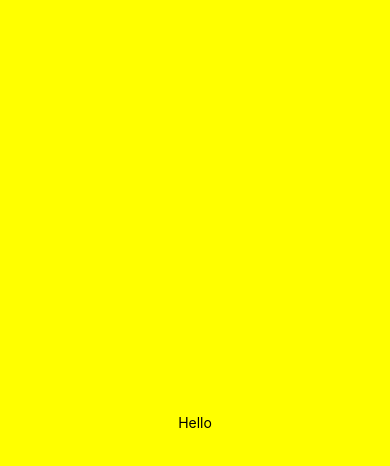
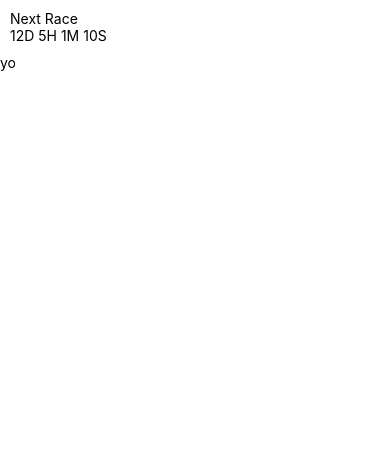
Before and after one commit to KChadwick96/F1-Tracker, a React Native app: screen / in a window 390 px wide. Shown: the top 466 px of the page. Built offline with nearby package versions, Linux system fonts and the light colour scheme.

Commit message:
working on countdown

```diff
--- a/src/components/Container.js
+++ b/src/components/Container.js
@@ -12,9 +12,6 @@ export default ({children}) => {
 const styles = StyleSheet.create({
   container: {
     flex: 1,
-    flexDirection: 'column',
-    justifyContent: 'center',
-    alignItems: 'center',
-    backgroundColor: 'yellow'
+    flexDirection: 'column'
   }
 });
--- a/src/components/Countdown.js
+++ b/src/components/Countdown.js
@@ -1,17 +1,40 @@
 import React from 'react';
 import { View, Text, StyleSheet } from 'react-native';
+import PropTypes from 'prop-types';
 
-export default ({title, countdownTo}) => {
-  return (
-    <View style={styles.container}>
-      <Text>{title}</Text>
-      <Text>12D 5H 1M 10S</Text>
-    </View>
-  );
+class Countdown extends React.Component {
+
+  componentDidMount() {
+    setInterval(() => {
+
+    }, 1000);
+  }
+
+  render() {
+    return (
+      <View style={styles.container}>
+        <Text style={styles.title}>{this.props.title}</Text>
+        <Text style={styles.coutdown}>12D 5H 1M 10S</Text>
+      </View>
+    );
+  }
 }
+
+Countdown.propTypes = {
+  title: PropTypes.string.isRequired,
+  countdownTo: PropTypes.object.isRequired
+};
+
+export default Countdown;
 
 const styles = StyleSheet.create({
   container: {
+    padding: '10px'
+  },
+  title: {
+
+  },
+  countdown: {
 
   }
 });
--- a/src/index.js
+++ b/src/index.js
@@ -2,12 +2,14 @@ import React from 'react';
 import { Text } from 'react-native';
 
 import Container from './components/Container';
+import Countdown from './components/Countdown';
 
 export default class App extends React.Component {
     render() {
         return (
             <Container>
-                <Text>Hello</Text>
+                <Countdown title="Next Race" countdownTo={new Date()} />
+                <Text>yo</Text>
             </Container>
         );
   }
```
